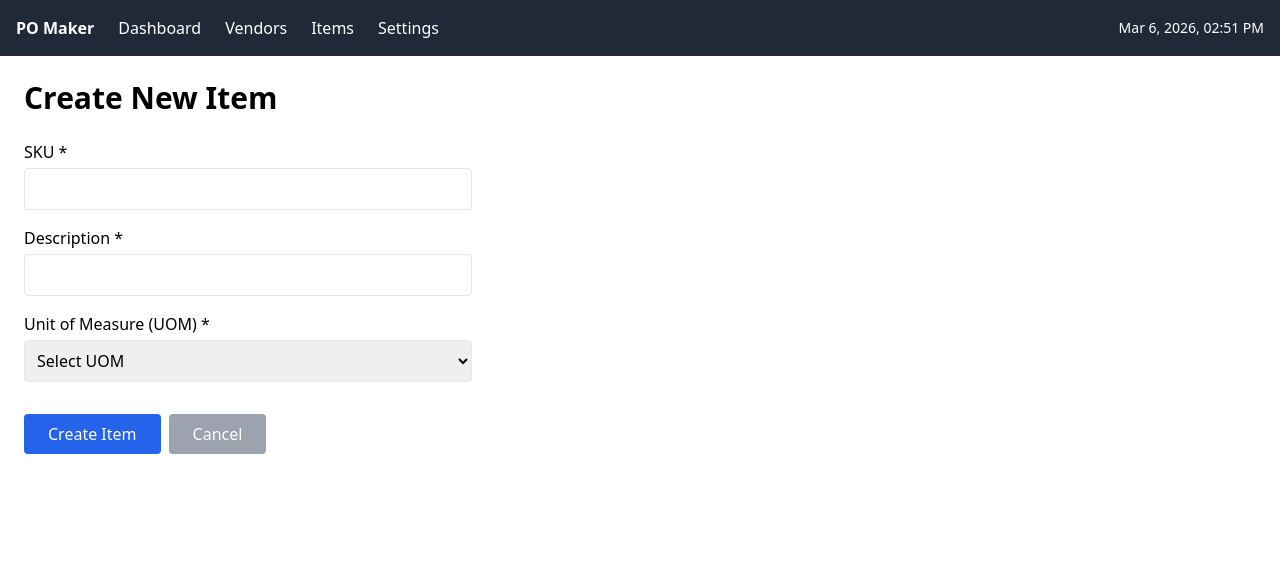
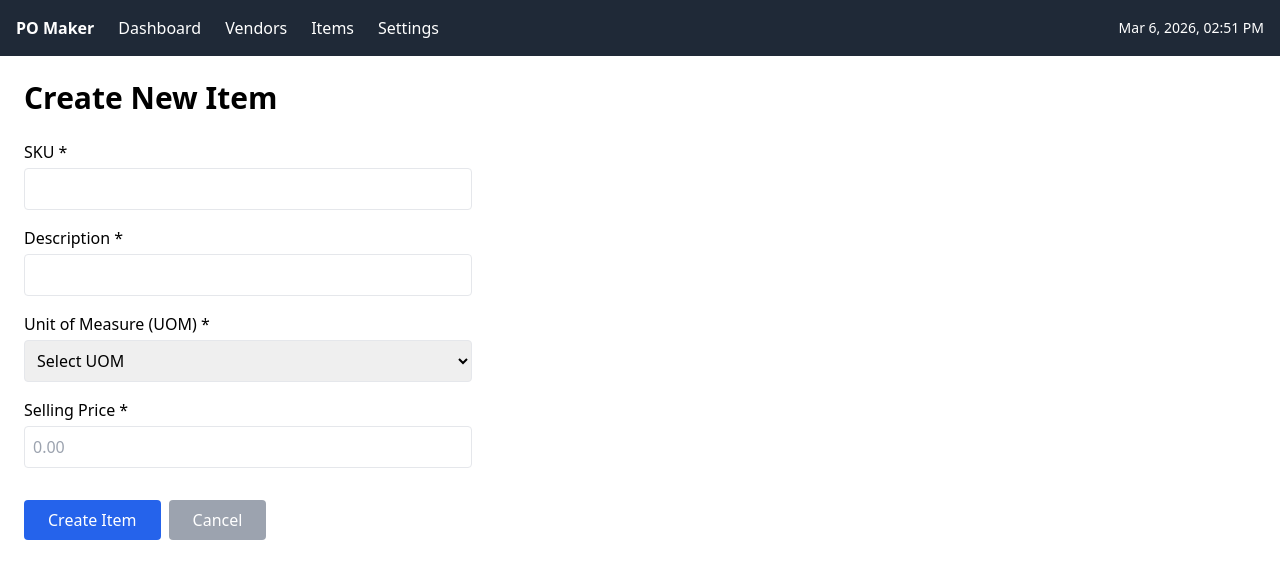
Before and after one commit to ConnorMorley278/po-maker, a Next.js app: page /items/new in a window 1280 px wide. Shown: the top 578 px of the page. Built offline with nearby package versions, Linux system fonts and the light colour scheme.

Commit message:
feat: add selling price field to items

```diff
--- a/app/items/[id]/edit/page.tsx
+++ b/app/items/[id]/edit/page.tsx
@@ -17,6 +17,7 @@ export default function EditItemPage({ params }: { params: Promise<{ id: string
     sku: '',
     description: '',
     uom: '',
+    selling_price: '',
   })
 
   useEffect(() => {
@@ -31,6 +32,7 @@ export default function EditItemPage({ params }: { params: Promise<{ id: string
           sku: item.sku,
           description: item.description,
           uom: isPredefined ? item.uom : 'OTHER',
+          selling_price: String(item.selling_price),
         })
 
         if (!isPredefined) {
@@ -78,6 +80,7 @@ export default function EditItemPage({ params }: { params: Promise<{ id: string
           sku: formData.sku,
           description: formData.description,
           uom: uomValue,
+          selling_price: parseFloat(formData.selling_price),
         }),
       })
 
@@ -158,6 +161,21 @@ export default function EditItemPage({ params }: { params: Promise<{ id: string
           </div>
         )}
 
+        <div>
+          <label className="block mb-1">Selling Price *</label>
+          <input
+            type="number"
+            name="selling_price"
+            value={formData.selling_price}
+            onChange={handleInputChange}
+            className="w-full border p-2 rounded"
+            placeholder="0.00"
+            step="0.01"
+            min="0"
+            required
+          />
+        </div>
+
         <div className="flex gap-2 pt-4">
           <button
             type="submit"
--- a/app/items/new/page.tsx
+++ b/app/items/new/page.tsx
@@ -14,6 +14,7 @@ export default function NewItemPage() {
     sku: '',
     description: '',
     uom: '',
+    selling_price: '',
   })
 
   const handleInputChange = (e: React.ChangeEvent<HTMLInputElement | HTMLSelectElement>) => {
@@ -48,6 +49,7 @@ export default function NewItemPage() {
           sku: formData.sku,
           description: formData.description,
           uom: uomValue,
+          selling_price: parseFloat(formData.selling_price),
         }),
       })
 
@@ -126,6 +128,21 @@ export default function NewItemPage() {
           </div>
         )}
 
+        <div>
+          <label className="block mb-1">Selling Price *</label>
+          <input
+            type="number"
+            name="selling_price"
+            value={formData.selling_price}
+            onChange={handleInputChange}
+            className="w-full border p-2 rounded"
+            placeholder="0.00"
+            step="0.01"
+            min="0"
+            required
+          />
+        </div>
+
         <div className="flex gap-2 pt-4">
           <button
             type="submit"
--- a/app/items/page.tsx
+++ b/app/items/page.tsx
@@ -74,6 +74,7 @@ export default function ItemsPage() {
             <th className="border p-2">SKU</th>
             <th className="border p-2">Description</th>
             <th className="border p-2">UOM</th>
+            <th className="border p-2">Selling Price</th>
             <th className="border p-2 w-40">Actions</th>
           </tr>
         </thead>
@@ -83,6 +84,7 @@ export default function ItemsPage() {
               <td className="border p-2">{item.sku}</td>
               <td className="border p-2">{item.description}</td>
               <td className="border p-2">{item.uom}</td>
+              <td className="border p-2 text-right">${item.selling_price.toFixed(2)}</td>
               <td className="border p-2 flex gap-2">
                 <Link
                   href={`/items/${item.id}/edit`}
--- a/types/index.ts
+++ b/types/index.ts
@@ -16,6 +16,7 @@ export interface Item {
   sku: string
   description: string
   uom: string
+  selling_price: number
   created_at: string
 }
 
```
